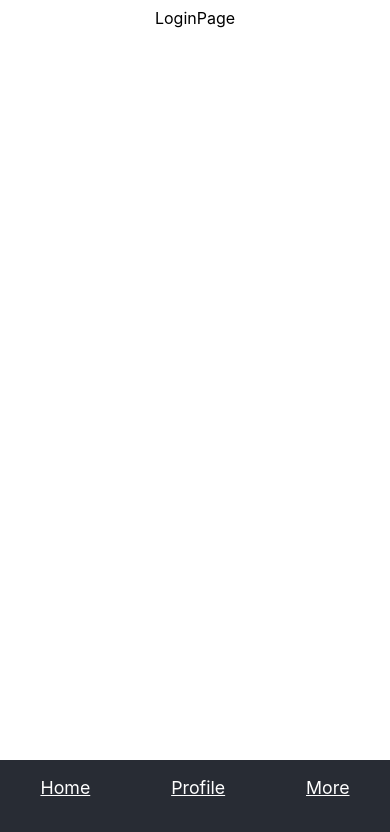
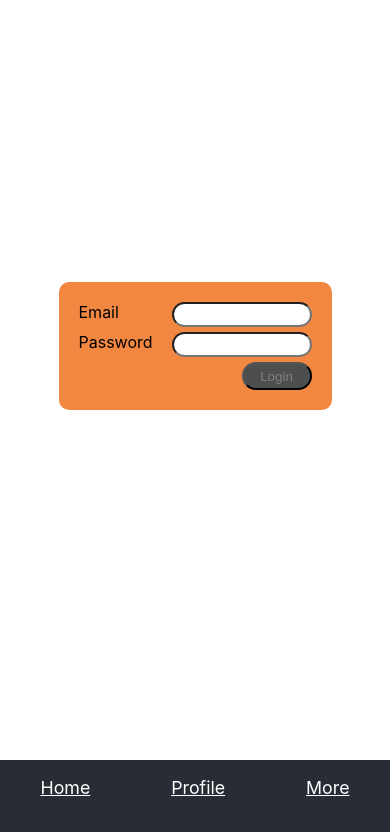
Before and after one commit to Kimara1904/FE-Library-project, a React (Create React App) app in the folder fe-library-app/: page / in a window 390 px wide. Shown: the top 832 px of the page. Built offline with nearby package versions, Linux system fonts and the light colour scheme.

Commit message:
Implement Login feature and display for mobile

```diff
--- a/fe-library-app/package.json
+++ b/fe-library-app/package.json
@@ -10,6 +10,7 @@
     "@types/node": "^16.18.14",
     "@types/react": "^18.0.28",
     "@types/react-dom": "^18.0.11",
+    "axios": "^1.3.4",
     "react": "^18.2.0",
     "react-dom": "^18.2.0",
     "react-router-dom": "^6.8.2",
@@ -50,6 +51,10 @@
     "eslint": "^8.35.0",
     "eslint-config-prettier": "^8.6.0",
     "eslint-plugin-prettier": "^4.2.1",
+    "eslint-plugin-import": "2.26.0",
+    "eslint-plugin-jsx-a11y": "6.6.1",
+    "eslint-plugin-n": "15.2.5",
+    "eslint-plugin-promise": "6.0.1",
     "eslint-plugin-react": "^7.32.2",
     "eslint-plugin-react-hooks": "^4.6.0",
     "prettier": "^2.8.4"
--- a/fe-library-app/src/App.css
+++ b/fe-library-app/src/App.css
@@ -19,6 +19,8 @@
 
 .App-main {
   height: 90%;
+  display: flex;
+  justify-content: center;
 }
 
 .App-footer {
--- /dev/null
+++ b/fe-library-app/src/components/AppRouter/pages/LoginPage.module.css
@@ -0,0 +1,52 @@
+@import '../../../variables.css';
+.login_form {
+    height: inherit;
+    display: flex;
+    align-items: center;
+    justify-content: center;
+    flex-basis: auto;
+    width: 70%;
+}
+
+.login_form form{
+    background-color: var(--orange_color);
+    align-self: center;
+    height: 8rem;
+    border-radius: 10px;
+    width: 100%;
+    padding: 20px;
+    display: flex;
+    flex-direction: column;
+}
+
+.login_form input{
+    float: right;
+    height: 25px;
+    width: 60%;
+    border-radius: 30px;
+    padding-left: 5px;
+    margin-bottom: 5px;
+}
+.login_form label{
+    float: left;
+}
+
+.login_button,
+.login_button_unable {
+float: right;
+border-radius: 30px;
+height: 35px;
+width: 70px;
+margin-left: auto;
+}
+
+.login_button {
+background-color: var(--dark_color);
+color:white;
+}
+
+.login_button_unable {
+background-color: var(--gray_color);
+pointer-events: none;
+color:gray;
+}
--- a/fe-library-app/src/components/AppRouter/pages/LoginPage.tsx
+++ b/fe-library-app/src/components/AppRouter/pages/LoginPage.tsx
@@ -1,5 +1,57 @@
+import { createRef, useState } from 'react'
+
+import { useNavigate } from 'react-router'
+
+import { login } from '../../../services/AuthService'
+import styles from './LoginPage.module.css'
+
 const LoginPage = () => {
-  return <span>LoginPage</span>
+  const [ canSubmit, setCanSubmit ] = useState(false)
+
+  const navigation = useNavigate()
+
+  const emailRef = createRef<HTMLInputElement>()
+  const passwordRef = createRef<HTMLInputElement>()
+
+  const checkInputs = () => {
+    if (emailRef.current?.value.trim().length !== 0 && passwordRef.current?.value.trim().length !== 0){
+      setCanSubmit(true)
+    }else{
+      setCanSubmit(false)
+    }
+  }
+
+  const submitHandler = (event: React.FormEvent<HTMLFormElement>) => {
+    event.preventDefault()
+
+    const enteredEmail = emailRef.current?.value as string
+    const enteredPassword = passwordRef.current?.value as string
+
+    login(enteredEmail, enteredPassword)
+      .then((response) => {
+        sessionStorage.setItem('token', response.data.accessToken)
+        navigation('/home')
+      })
+      .catch(() => {
+        alert('Wrong email or password!')
+      })
+  }
+
+  return (
+    <div className={styles.login_form}>
+      <form onSubmit={submitHandler}>
+        <div>
+          <label>Email</label>
+          <input type='text' name='email' ref={emailRef} onChange={checkInputs}/>
+        </div>
+        <div>
+          <label>Password</label>
+          <input type='password' name='password' ref={passwordRef} onChange={checkInputs} />
+        </div>
+        <button className={canSubmit ? styles.login_button : styles.login_button_unable}>Login</button>
+      </form>
+    </div>
+  )
 }
 
 export default LoginPage
--- /dev/null
+++ b/fe-library-app/src/services/AuthService.ts
@@ -0,0 +1,15 @@
+import axios, { AxiosResponse } from 'axios'
+
+export interface LoginResponse{
+    accessToken: string,
+    refreshToken: string,
+    expiration: Date
+}
+
+export const login = (email: string, password: string): Promise<AxiosResponse<LoginResponse>> => {
+  const loginInfo = {
+    email,
+    password
+  }
+  return axios.post<LoginResponse>('https://library-practice-app.azurewebsites.net/api/Auth/login', loginInfo)
+}
--- a/fe-library-app/src/variables.css
+++ b/fe-library-app/src/variables.css
@@ -1,5 +1,6 @@
 body{
     --sidebar_width: 15vw;
     --dark_color: #282c34;
+    --gray_color: #4D4F4F;
     --orange_color: #F28741;
 }
```
Also changed, not shown: 1 other file (tests, documents, lock files or other folders).
